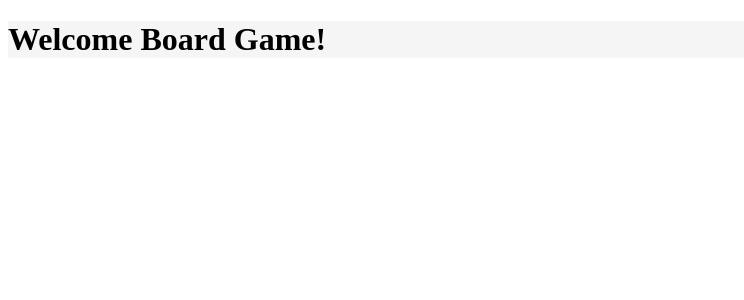
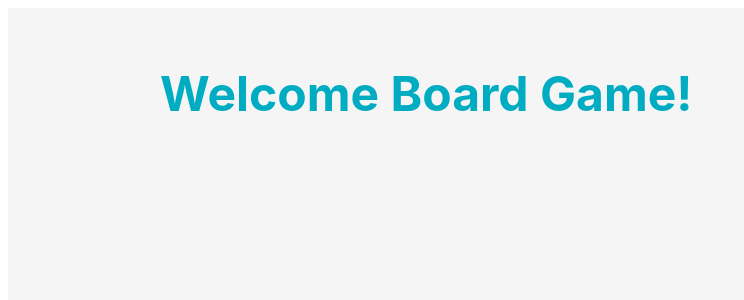
Before and after one commit to Ryoto-kubo/board-game, a Next.js app: page / in a window 1280 px wide. Shown: the top 300 px of the page, without its empty margins (0-744 px from the left). Built offline with nearby package versions, Linux system fonts and the light colour scheme.

Commit message:
Create top text

```diff
--- a/src/components/atoms/Typographyh1.tsx
+++ b/src/components/atoms/Typographyh1.tsx
@@ -0,0 +1,10 @@
+import TypographyH1Style from "@/styles/components/atoms/TypographyH1.module.scss";
+
+type Props = {
+  text: string;
+  className: "root";
+};
+
+export const TypographyH1 = ({ text, className }: Props) => {
+  return <h1 className={TypographyH1Style[className]}>{text}</h1>;
+};
--- /dev/null
+++ b/src/components/common/container/index.tsx
@@ -0,0 +1,10 @@
+import ContainerStyle from "@/styles/components/common/container/style.module.scss";
+import React, { ReactNode } from "react";
+
+type Props = {
+  children: ReactNode;
+};
+
+export const TheContainer = ({ children }: Props) => {
+  return <div className={ContainerStyle.root}>{children}</div>;
+};
--- a/src/pages/_app.tsx
+++ b/src/pages/_app.tsx
@@ -1,4 +1,4 @@
-import "@globalStyle";
+import "@/styles/global.scss";
 import "ress";
 
 const MyApp = ({ Component, pageProps }: any): JSX.Element => {
--- a/src/pages/index.tsx
+++ b/src/pages/index.tsx
@@ -1,8 +1,12 @@
-import Layout from "@/layouts/stadard";
+import { TypographyH1 } from "@/components/atoms/TypographyH1";
+import { TheContainer } from "@/components/common/container";
+import Layout from "@/layouts/standard";
 
 const IndexPage = () => (
   <Layout title="board-game | Next.js + TypeScript">
-    <h1>Welcome Board Game!</h1>
+    <TheContainer>
+      <TypographyH1 text="Welcome Board Game!" className="root" />
+    </TheContainer>
   </Layout>
 );
 
--- /dev/null
+++ b/src/styles/components/atoms/TypographyH1.module.scss
@@ -0,0 +1,4 @@
+.root {
+  color: var(--c-primary);
+  font-size: 48px;
+}
--- /dev/null
+++ b/src/styles/components/common/container/style.module.scss
@@ -0,0 +1,6 @@
+.root {
+  width: 100%;
+  max-width: 960px;
+  margin: auto;
+  padding: 24px;
+}
--- a/src/styles/global.scss
+++ b/src/styles/global.scss
@@ -1,4 +1,9 @@
 :root {
   --c-base-bg: #f5f5f5;
-  --c-primary: #0097a7;
+  --c-primary: #00acc1;
 }
+
+html {
+  font-family: -apple-system, BlinkMacSystemFont, "Segoe UI", Roboto, Oxygen,
+    Ubuntu, Cantarell, "Open Sans", "Helvetica Neue", sans-serif;
+}
--- a/src/styles/layouts/standard/style.module.scss
+++ b/src/styles/layouts/standard/style.module.scss
@@ -1,3 +1,4 @@
 .root {
   background: var(--c-base-bg);
+  height: 100vh;
 }
```
Also changed, not shown: src/layouts/standard/index.tsx (renamed from src/layouts/stadard/index.tsx), src/styles/pages/Index/styles.module.scss (added).
